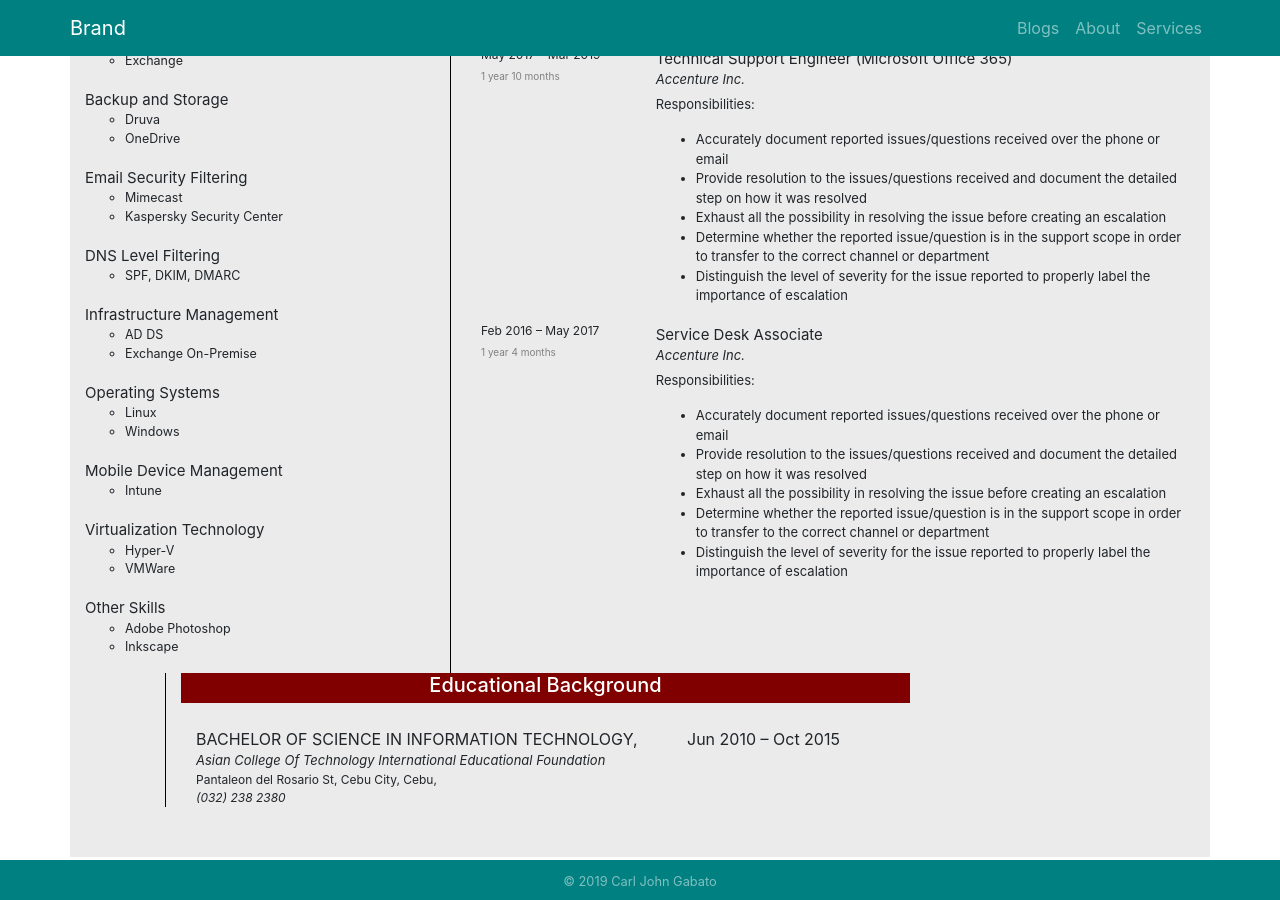
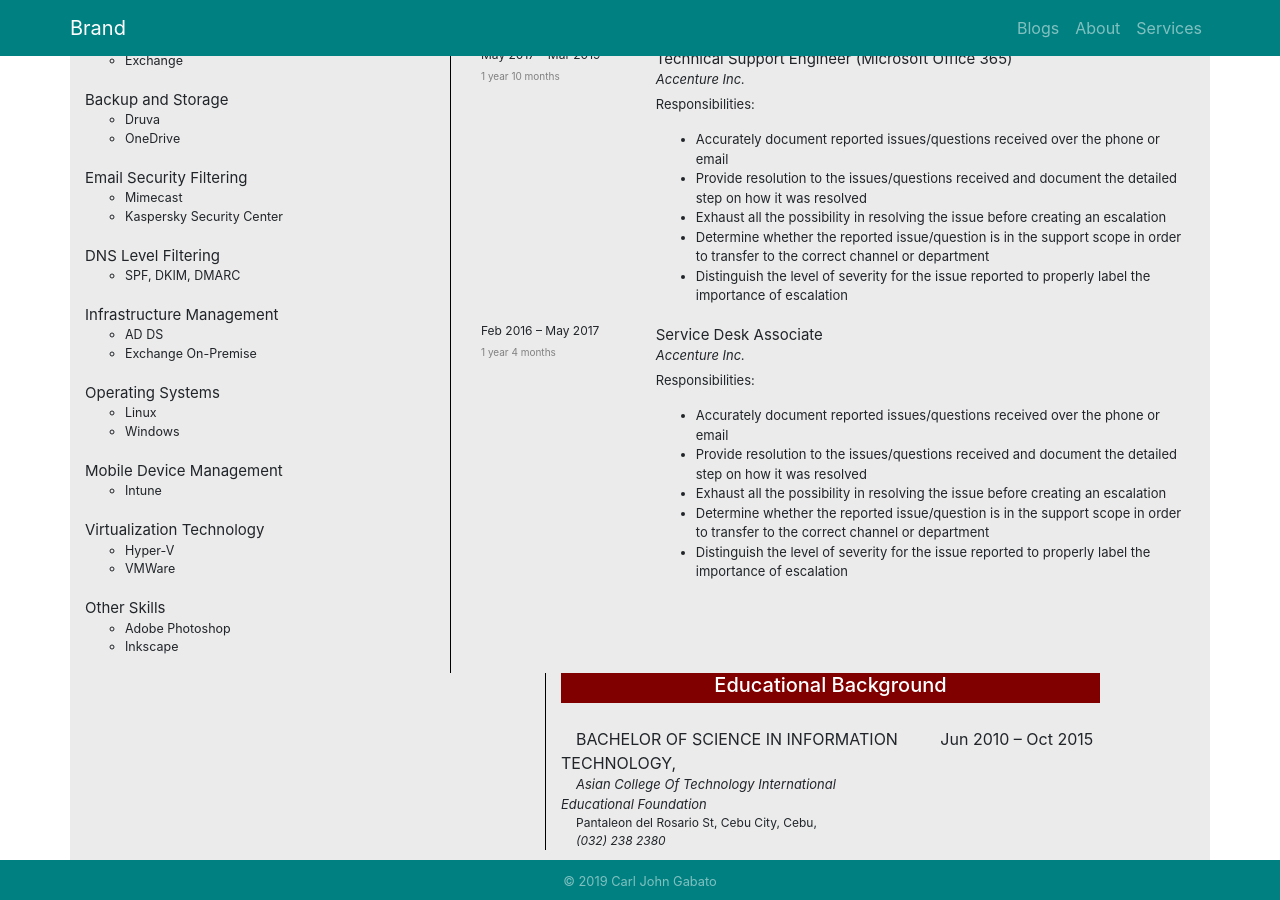
Before and after one commit to carljohngabato/aboutme, a Jekyll site: the page built from about.html, in a window 1280 px wide and 900 px high, scrolled down 736 px. Built offline with Jekyll 4.4.1, drawn with Linux system fonts in a browser that asks for light colours; nearby versions of some CDN libraries.

```diff
--- a/about.html
+++ b/about.html
@@ -482,7 +482,7 @@
     <div class="col-lg-4 skills">
 
     </div>
-    <div class="col-lg-8 offset-lg-1 education">
+    <div class="col-lg-6 offset-lg-1 education">
       <div class="education-title">
         <h5>Educational Background</h5>
       </div>
```
